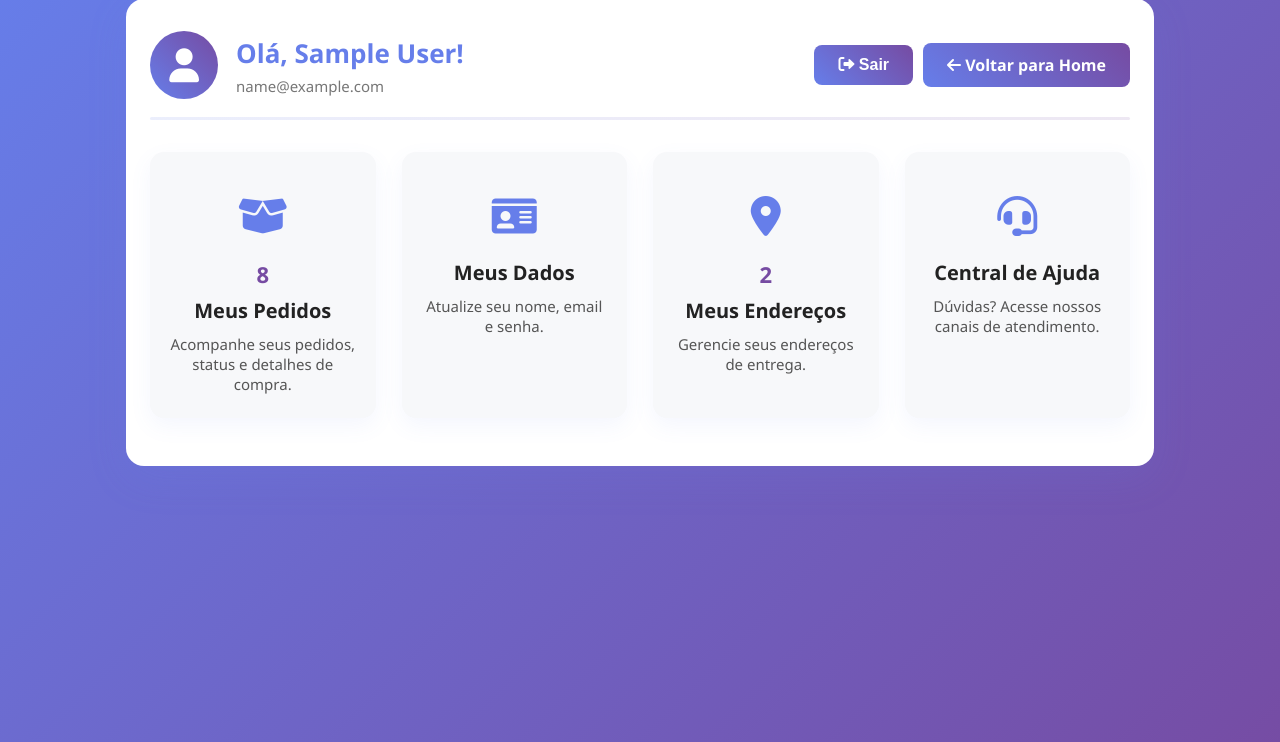
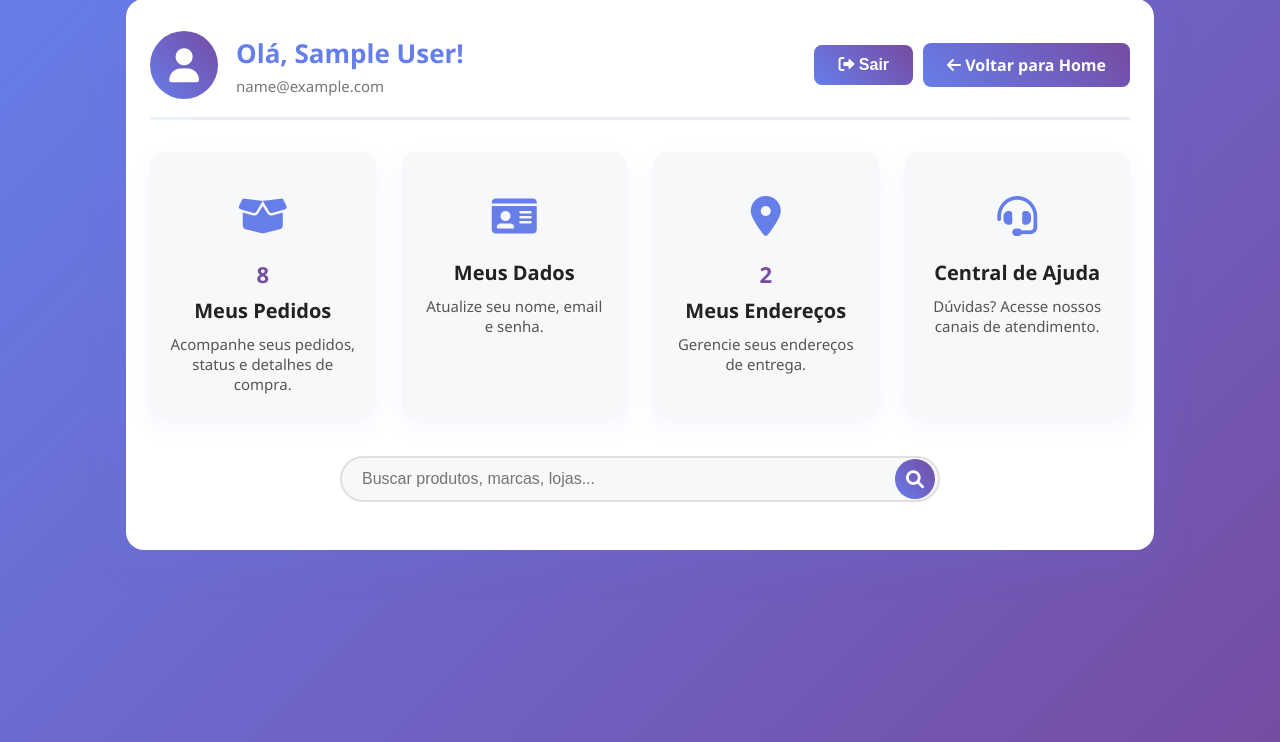
Before and after one commit to DiegoClaudino/eee, a PHP site: page /painel_comprador.php in a window 1280 px wide. Shown: the part 41-783 px from the top of the page. Run offline with PHP 8.4, Linux system fonts and the light colour scheme; the visitor is signed in with stand-in values (Sample User, id 1).

Commit message:
Add files via upload

```diff
--- a/index.php
+++ b/index.php
@@ -4,7 +4,7 @@
 <head>
     <meta charset="UTF-8">
     <meta name="viewport" content="width=device-width, initial-scale=1.0">
-    <title>MarketPlace Brasil - Compre e Venda Online</title>
+    <title>ProMarket Brasil - Compre e Venda Online</title>
     <link href="https://cdnjs.cloudflare.com/ajax/libs/font-awesome/6.0.0/css/all.min.css" rel="stylesheet">
     <style>
         * { margin: 0; padding: 0; box-sizing: border-box; }
--- a/login_cadastro.php
+++ b/login_cadastro.php
@@ -66,7 +66,7 @@ if (isset($_POST['login'])) {
         } elseif ($user['tipo'] === 'vendedor') {
             header('Location: painel_vendedor.php');
         } else {
-            header('Location: painel.php'); // Ambos ou outro tipo
+            header('Location: index.php'); // Ambos ou outro tipo
         }
         exit;
     } else {
--- a/painel_comprador.php
+++ b/painel_comprador.php
@@ -1,6 +1,6 @@
 <?php
 session_start();
-if (!isset($_SESSION['user_id']) || $_SESSION['user_tipo'] !== 'comprador') {
+if (!isset($_SESSION['user_id']) || ($_SESSION['user_tipo'] !== 'comprador' && $_SESSION['user_tipo'] !== 'ambos')) {
     header('Location: login_cadastro.php');
     exit;
 }
@@ -120,8 +120,8 @@ if (isset($_POST['logout'])) {
             background: linear-gradient(90deg, #667eea 0%, #764ba2 100%);
             opacity: 0.13;
             border-radius: 2px;
-            margin-bottom: 32px;   /* MAIOR espaçamento para separar do conteúdo */
-            margin-top: 18px;      /* Espaço entre header e linha */
+            margin-bottom: 32px;
+            margin-top: 18px;
         }
         .dashboard {
             display: grid;
@@ -165,6 +165,51 @@ if (isset($_POST['logout'])) {
             color: #555;
             font-size: 15px;
         }
+        /* Busca estilo index */
+        .search-container {
+            width: 100%;
+            max-width: 600px;
+            margin: 38px auto 0 auto;
+            position: relative;
+            display: flex;
+            align-items: center;
+        }
+        .search-box {
+            width: 100%;
+            padding: 12px 50px 12px 20px;
+            border: 2px solid #e0e0e0;
+            border-radius: 25px;
+            font-size: 16px;
+            transition: all 0.3s ease;
+            background: #f7f8fa;
+        }
+        .search-box:focus {
+            outline: none;
+            border-color: #667eea;
+            box-shadow: 0 0 0 3px rgba(102, 126, 234, 0.1);
+        }
+        .search-btn {
+            position: absolute;
+            right: 5px;
+            top: 50%;
+            transform: translateY(-50%);
+            background: linear-gradient(45deg, #667eea, #764ba2);
+            border: none;
+            border-radius: 50%;
+            width: 40px;
+            height: 40px;
+            color: white;
+            cursor: pointer;
+            transition: all 0.3s ease;
+            display: flex;
+            align-items: center;
+            justify-content: center;
+            font-size: 18px;
+        }
+        .search-btn:hover {
+            transform: translateY(-50%) scale(1.1);
+            box-shadow: 0 4px 15px rgba(102, 126, 234, 0.4);
+        }
         @media (max-width: 700px) {
             .container { padding: 10px 2vw 30px 2vw; }
             .dashboard { gap: 14px; }
@@ -173,6 +218,7 @@ if (isset($_POST['logout'])) {
             .user-actions { margin-top: 12px; }
             .logout-btn, .voltar-btn { margin-left: 0; margin-top: 8px; width: 100%; }
             .user-header-divider { margin-bottom: 18px; margin-top: 12px; }
+            .search-container { max-width: 100%; }
         }
     </style>
 </head>
@@ -220,6 +266,28 @@ if (isset($_POST['logout'])) {
                 <div class="desc">Dúvidas? Acesse nossos canais de atendimento.</div>
             </div>
         </div>
+        <!-- Bloco de busca abaixo das 4 caixas -->
+        <div class="search-container">
+            <input type="text" class="search-box" placeholder="Buscar produtos, marcas, lojas...">
+            <button class="search-btn">
+                <i class="fas fa-search"></i>
+            </button>
+        </div>
     </div>
+    <script>
+        // Search functionality
+        const searchBtn = document.querySelector('.search-btn');
+        const searchBox = document.querySelector('.search-box');
+        searchBtn.addEventListener('click', function() {
+            const searchTerm = searchBox.value.trim();
+            if (searchTerm) {
+                alert(`Buscando por: ${searchTerm}`);
+                // Aqui você implementaria a busca real (redirecionar, AJAX, etc)
+            }
+        });
+        searchBox.addEventListener('keypress', function(e) {
+            if (e.key === 'Enter') { searchBtn.click(); }
+        });
+    </script>
 </body>
 </html>
```
